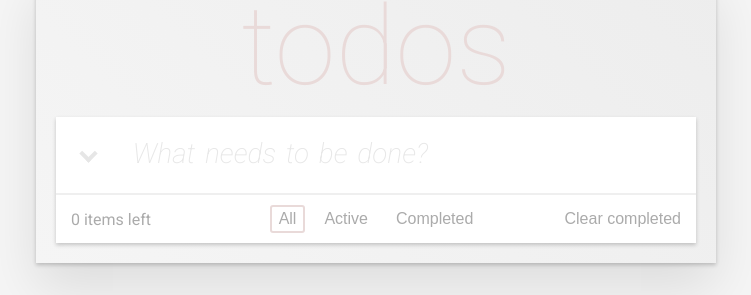
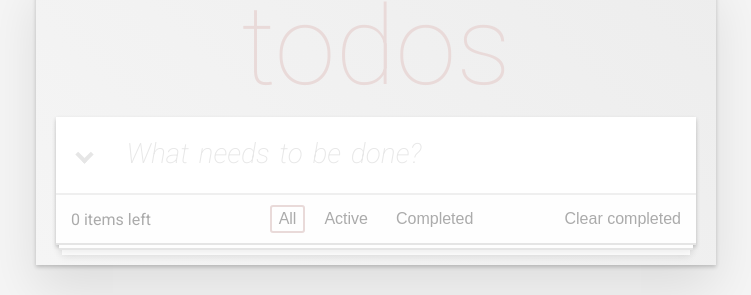
Before and after one commit to HelenVirtanen/todo-react-app, a React (Create React App) app: page / in a window 1280 px wide. Shown: the part 178-473 px from the top of the page, without its empty margins (264-1015 px from the left). Built offline with nearby package versions, Linux system fonts and the light colour scheme.

Commit message:
Update aria, dropdown logic, and styles

```diff
--- a/src/App.tsx
+++ b/src/App.tsx
@@ -1,4 +1,4 @@
-import React, { useState } from "react";
+import React, { useState, useRef, useEffect } from "react";
 import { Todo } from "./types";
 import TodoItem from "./components/TodoTask";
 
@@ -9,8 +9,10 @@ const App: React.FC = () => {
   const [isOpen, setIsOpen] = useState(true);
   const [task, setTask] = useState("");
   const [filter, setFilter] = useState<Filter>("all");
+  const listRef = useRef<HTMLUListElement>(null);
+  const [height, setHeight] = useState("auto");
 
-  const addTodo = () => {
+  const handleAddTodo = () => {
     if (!task.trim()) return;
     setTodos([...todos, { id: Date.now(), task, completed: false }]);
     setTask("");
@@ -36,30 +38,49 @@ const App: React.FC = () => {
 
   const remaining = todos.filter((todo) => !todo.completed).length;
 
+  useEffect(() => {
+    if (listRef.current) {
+      if (isOpen) {
+        const scrollHeight = listRef.current.scrollHeight;
+        setHeight(`${scrollHeight}px`);
+      } else {
+        setHeight("0px");
+      }
+    }
+  }, [isOpen, filteredTodos.length]);
+
   return (
     <div className="todo">
       <h1 className="todo__heading">todos</h1>
       <div className="todo__content">
-        <div className={`todo__dropdown ${isOpen ? "open" : ""}`}>
+        <div className="todo__dropdown">
+          <button
+            type="button"
+            className={`toggle-arrow ${isOpen ? "open" : ""}`}
+            onClick={() => setIsOpen(!isOpen)}
+            aria-label="Toggle todo list"
+          />
           <label htmlFor="new-task__input" className="visually-hidden">
             What needs to be done
           </label>
           <input
             className="new-task__input"
             value={task}
-            onClick={() => setIsOpen(!isOpen)}
             onChange={(e) => setTask(e.target.value)}
-            onKeyDown={(e) => e.key === "Enter" && addTodo()}
+            onKeyDown={(e) => e.key === "Enter" && handleAddTodo()}
             placeholder="What needs to be done?"
           />
         </div>
-        {isOpen && (
-          <ul className="todo-list">
-            {filteredTodos.map((todo) => (
-              <TodoItem key={todo.id} todo={todo} onToggle={toggleTodo} />
-            ))}
-          </ul>
-        )}
+
+        <ul
+          ref={listRef}
+          className="todo-list"
+          style={{ maxHeight: height }}
+        >
+          {filteredTodos.map((todo) => (
+            <TodoItem key={todo.id} todo={todo} onToggle={toggleTodo} />
+          ))}
+        </ul>
         <div className="footer">
           <span>
             {remaining} item{remaining !== 1 ? "s" : ""} left
@@ -67,7 +88,7 @@ const App: React.FC = () => {
           <div className="filters">
             <button
               type="button"
-              aria-pressed="true"
+              aria-pressed={filter === "all"}
               className={`filters__button ${
                 filter === "all" ? "selected" : ""
               }`}
@@ -79,7 +100,7 @@ const App: React.FC = () => {
             </button>
             <button
               type="button"
-              aria-pressed="false"
+              aria-pressed={filter === "active"}
               className={`filters__button ${
                 filter === "active" ? "selected" : ""
               }`}
@@ -91,7 +112,7 @@ const App: React.FC = () => {
             </button>
             <button
               type="button"
-              aria-pressed="false"
+              aria-pressed={filter === "completed"}
               className={`filters__button ${
                 filter === "completed" ? "selected" : ""
               }`}
--- a/src/components/TodoTask.tsx
+++ b/src/components/TodoTask.tsx
@@ -13,7 +13,7 @@ const TodoTask: React.FC<Props> = ({ todo, onToggle }) => {
       onClick={() => onToggle(todo.id)}
     >
       <input className="visually-hidden" type="checkbox"></input>
-      <label htmlFor="{todo.id}" className="visually-hidden">{todo.task}</label>
+      <label className="visually-hidden">{todo.task}</label>
       <span className="pseudo-checkbox"></span>
       {todo.task}
     </li>
--- a/src/style.css
+++ b/src/style.css
@@ -44,31 +44,70 @@ body {
 }
 
 .todo__content {
+  position: relative;
   box-shadow: 0 2px 4px 0 rgba(0, 0, 0, 0.2);
-  background-color: #fff;
+  background-color: #fefefe;
+  z-index: 3;
+}
+
+.todo__content::before,
+.todo__content::after {
+  content: "";
+  position: absolute;
+  left: 0.5%;
+  right: 0.5%;
+  height: 100%;
+  background-color: #fefefe;
+  box-shadow: 0 2px 8px rgba(0, 0, 0, 0.08);
+}
+
+.todo__content::before {
+  top: 5px;
+  z-index: 3;
+  border-block-end: 2px solid #e5e5e5;
+}
+
+.todo__content::after {
+  left: 1%;
+  right: 1%;
+  top: 10px;
+  z-index: 2;
 }
 
 .todo__dropdown {
   position: relative;
   display: flex;
   border-block-end: 2px solid #efefef;
+  z-index: 3;
 }
 
-.todo__dropdown::before {
+.toggle-arrow {
+  position: absolute;
+  top: 37%;
+  left: 3%;
+  width: 20px;
+  height: 20px;
+  margin-right: 8px;
+  background: none;
+  border: none;
+  cursor: pointer;
+}
+
+.toggle-arrow::before {
   content: "";
   position: absolute;
-  top: 40%;
-  left: 4%;
+  top: 3px;
+  left: 3px;
   width: 13px;
   height: 13px;
   border: solid #e6e6e6;
   border-width: 0 4px 4px 0;
   padding: 3px;
+  transform: rotate(-135deg);
   transition: transform 0.2s ease;
-  transform: rotate(-135deg);
 }
 
-.todo__dropdown.open::before {
+.toggle-arrow.open::before {
   transform: rotate(45deg);
 }
 
@@ -77,7 +116,7 @@ body {
   width: 100%;
   border: none;
   padding: 24px;
-  padding-inline-start: 12%;
+  padding-inline-start: 11%;
   color: #4d4d4d;
   font-size: 24px;
   font-style: italic;
@@ -105,6 +144,11 @@ body {
   margin: 0;
   padding: 0;
   list-style: none;
+  transition: max-height 0.2s linear;
+  overflow: hidden;
+  position: relative;
+  background-color: #fefefe;
+  z-index: 3;
 }
 
 .todo__task {
@@ -168,7 +212,11 @@ body {
   align-items: center;
   padding: 10px 15px;
   color: #ababab;
+  background-color: #fefefe;
+  border-block-end: 2px solid #e5e5e5;
   font-size: 16px;
+  position: relative;
+  z-index: 3;
 }
 
 .filters {
```
